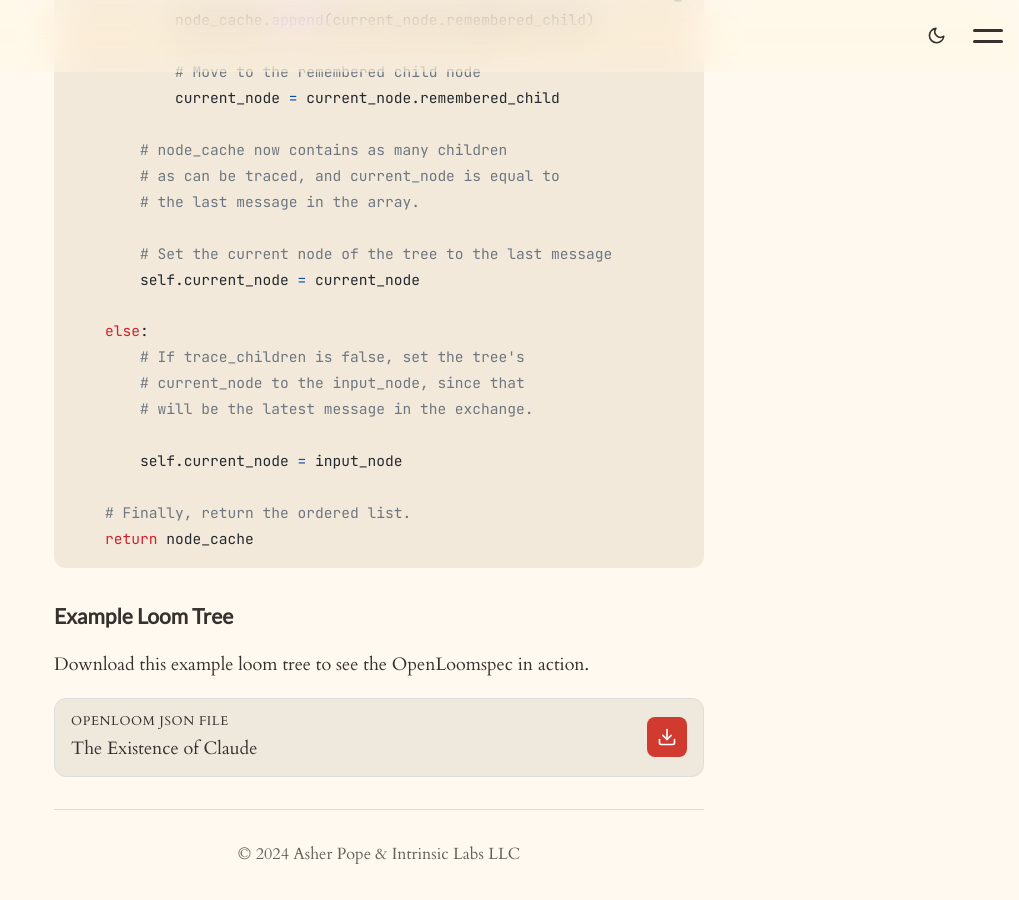
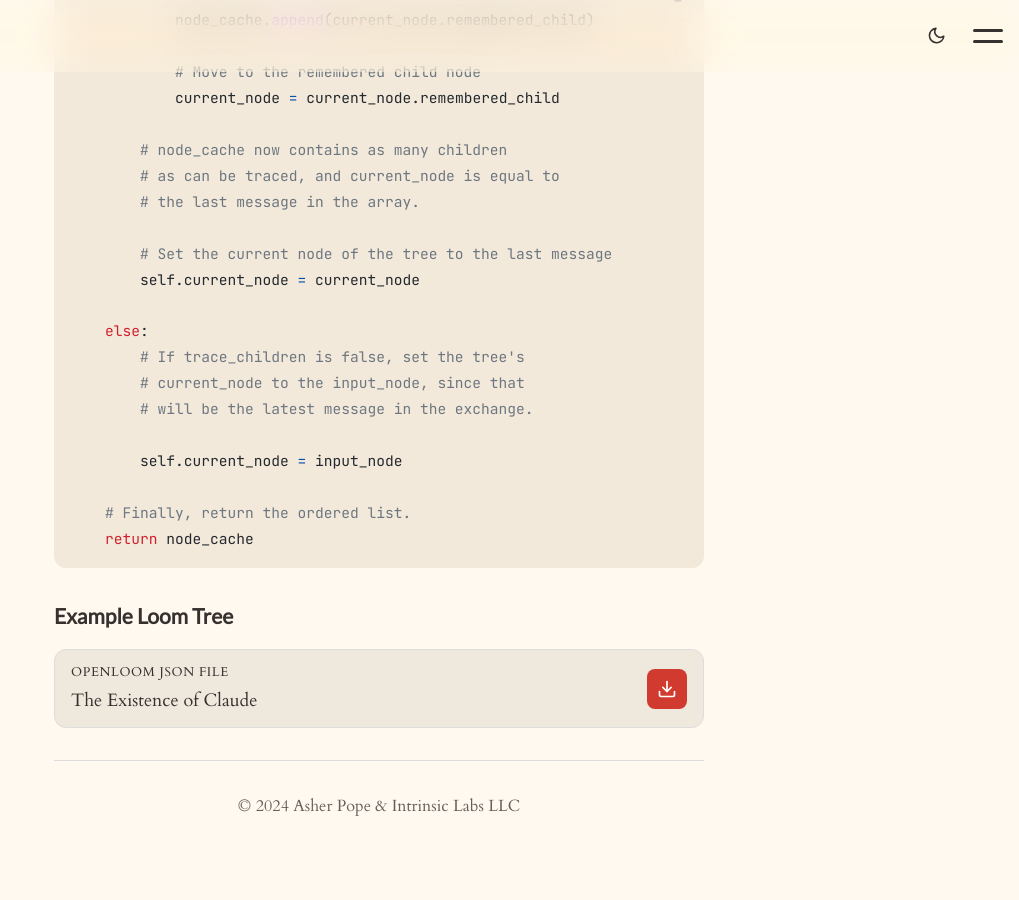
Before and after one commit to rocketbro/rocketbro.github.io, a Jekyll site: the page built from _projects/openloom/loom-trees.md, in a window 1280 px wide and 900 px high, scrolled down 2524 px. Shown: the whole window, without its empty margins (261-1280 px from the left). Built offline with Jekyll 4.4.1, drawn with Linux system fonts in a browser that asks for light colours; after the commit the page ends 3376 px from its top, so only the background shows below that.

Commit message:
update openloom tree page

```diff
--- a/_projects/openloom/loom-trees.md
+++ b/_projects/openloom/loom-trees.md
@@ -99,8 +99,6 @@ def load_nodes(input_node=None, trace_children=False):
 
 ### Example Loom Tree
 
-Download this example loom tree to see the OpenLoomspec in action.
-
 {% include download-button.html
   file="/dlc/loom-interface/24-12-15 The Existence of Claude.openloom.json"
   name="The Existence of Claude"
```
